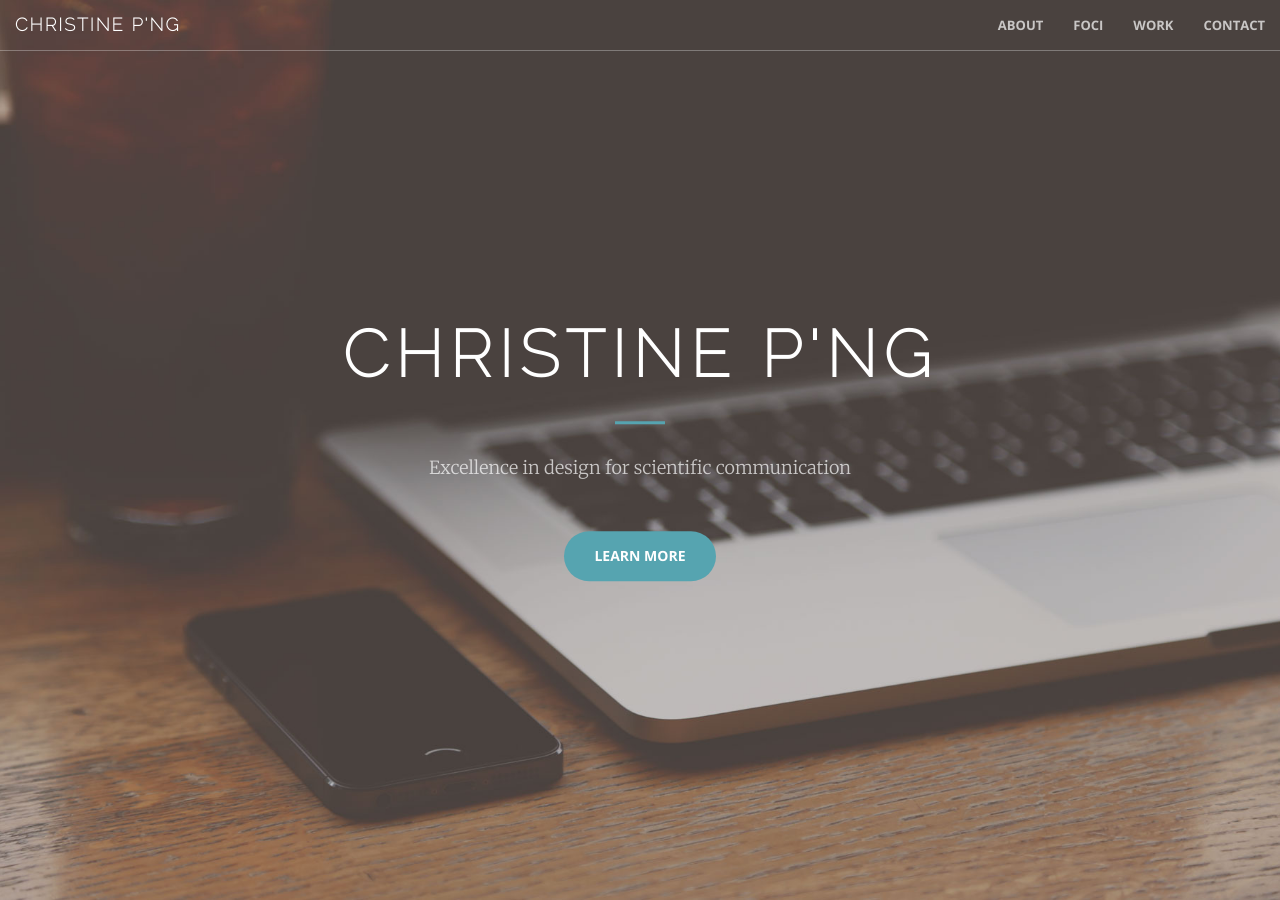
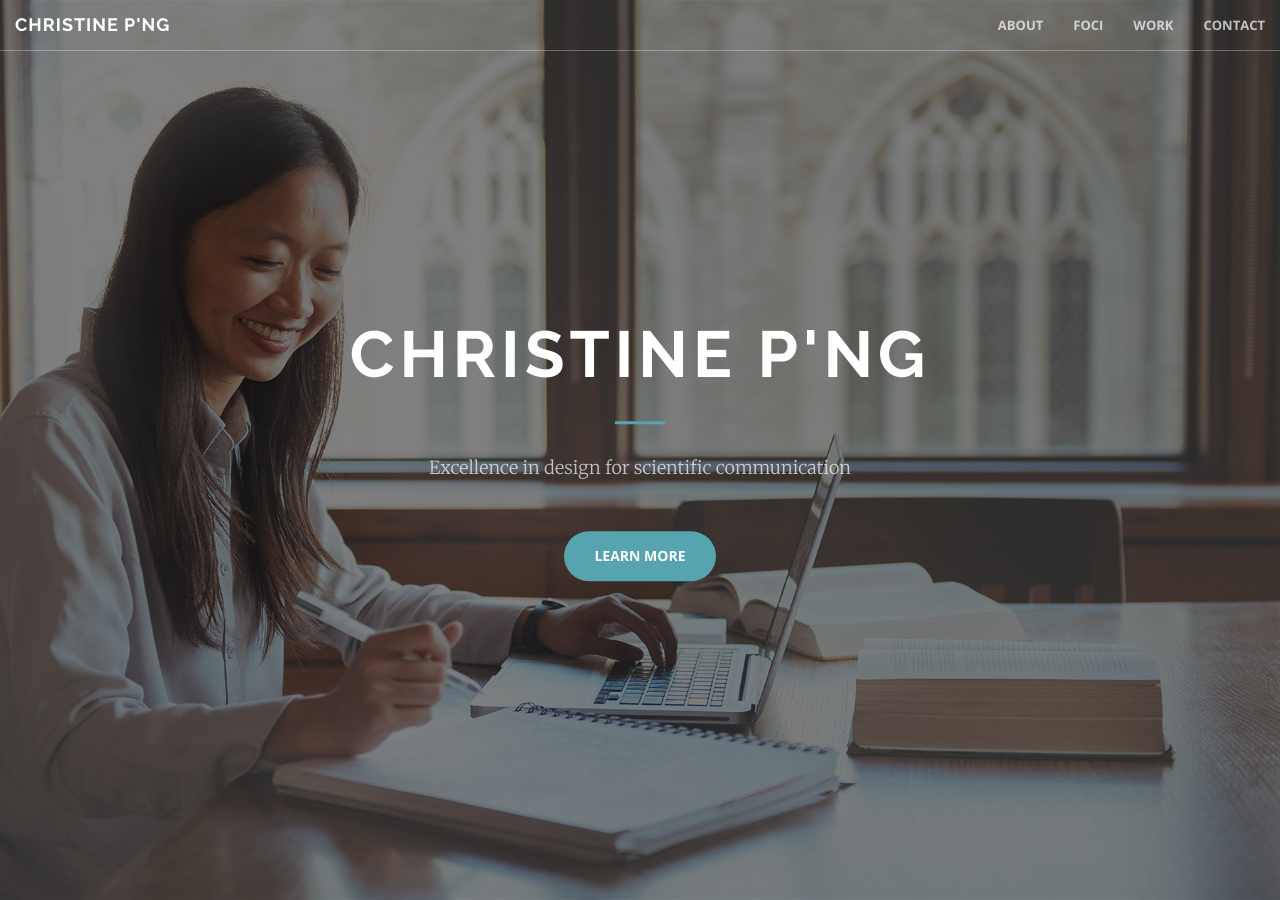
Before and after one commit to chspng/christinepng.ca, a Jekyll site: the page built from index.html, in a window 1280 px wide and 900 px high. Built offline with Jekyll 4.4.1, drawn with Linux system fonts in a browser that asks for light colours.

Commit message:
Changing header background image and main header font in nav and header files

```diff
--- a/_includes/header.html
+++ b/_includes/header.html
@@ -1,9 +1,9 @@
 <header>
 	<!-- <link href="https://fonts.googleapis.com/css?family=Raleway+Dots" rel="stylesheet"> -->
-	<link href="https://fonts.googleapis.com/css?family=Raleway:100" rel="stylesheet">
+	<link href="https://fonts.googleapis.com/css?family=Raleway:700" rel="stylesheet">
     <div class="header-content">
         <div class="header-content-inner" >
-            <h1 class="display-1" style="font-family: 'Raleway', sans-serif; letter-spacing: 7px">Christine P'ng</h1>
+            <h1 class="display-1" style="font-family: 'Raleway', sans-serif; letter-spacing: 5px">Christine P'ng</h1>
             <hr>
             <p>Excellence in design for scientific communication</p>
             <a href="#about" class="btn btn-primary btn-xl page-scroll">Learn more</a>
--- a/_includes/nav.html
+++ b/_includes/nav.html
@@ -8,7 +8,7 @@
                 <span class="icon-bar"></span>
                 <span class="icon-bar"></span>
             </button>
-            <a class="navbar-brand page-scroll" href="#page-top" style="font-family: 'Raleway', sans-serif; letter-spacing: 2px">Christine P'ng</a>
+            <a class="navbar-brand page-scroll" href="#page-top" style="font-family: 'Raleway', sans-serif; letter-spacing: 1px">Christine P'ng</a>
         </div>
 
         <!-- Collect the nav links, forms, and other content for toggling -->
--- a/_includes/work-nav.html
+++ b/_includes/work-nav.html
@@ -9,7 +9,7 @@
                 <span class="icon-bar"></span>
                 <span class="icon-bar"></span>
             </button>
-            <a class="navbar-brand page-scroll" href={{site.url}} style="font-family: 'Raleway', sans-serif; letter-spacing: 2px">Christine P'ng</a>
+            <a class="navbar-brand page-scroll" href={{site.url}} style="font-family: 'Raleway', sans-serif; letter-spacing: 1px">Christine P'ng</a>
         </div>
 
         <!-- Collect the nav links, forms, and other content for toggling -->
```
Also changed, not shown: img/header.jpg, 1 other file.
